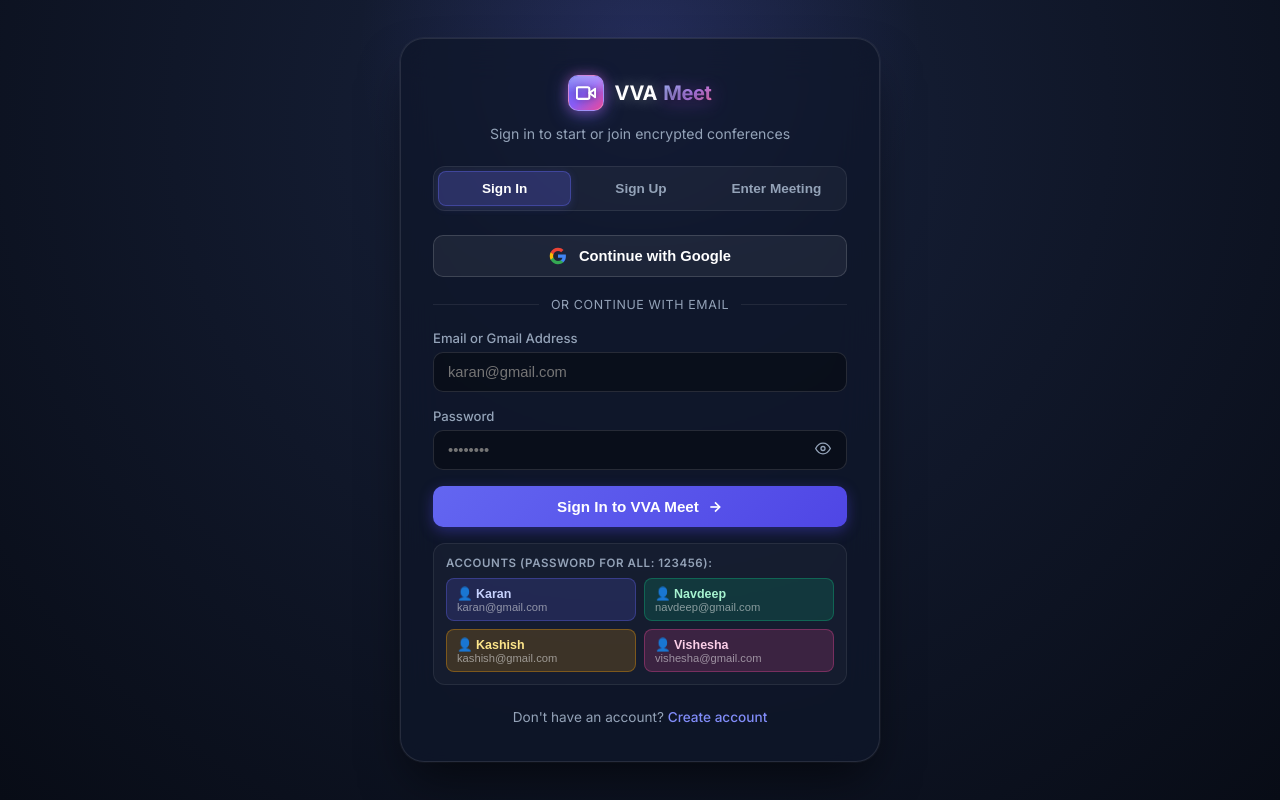
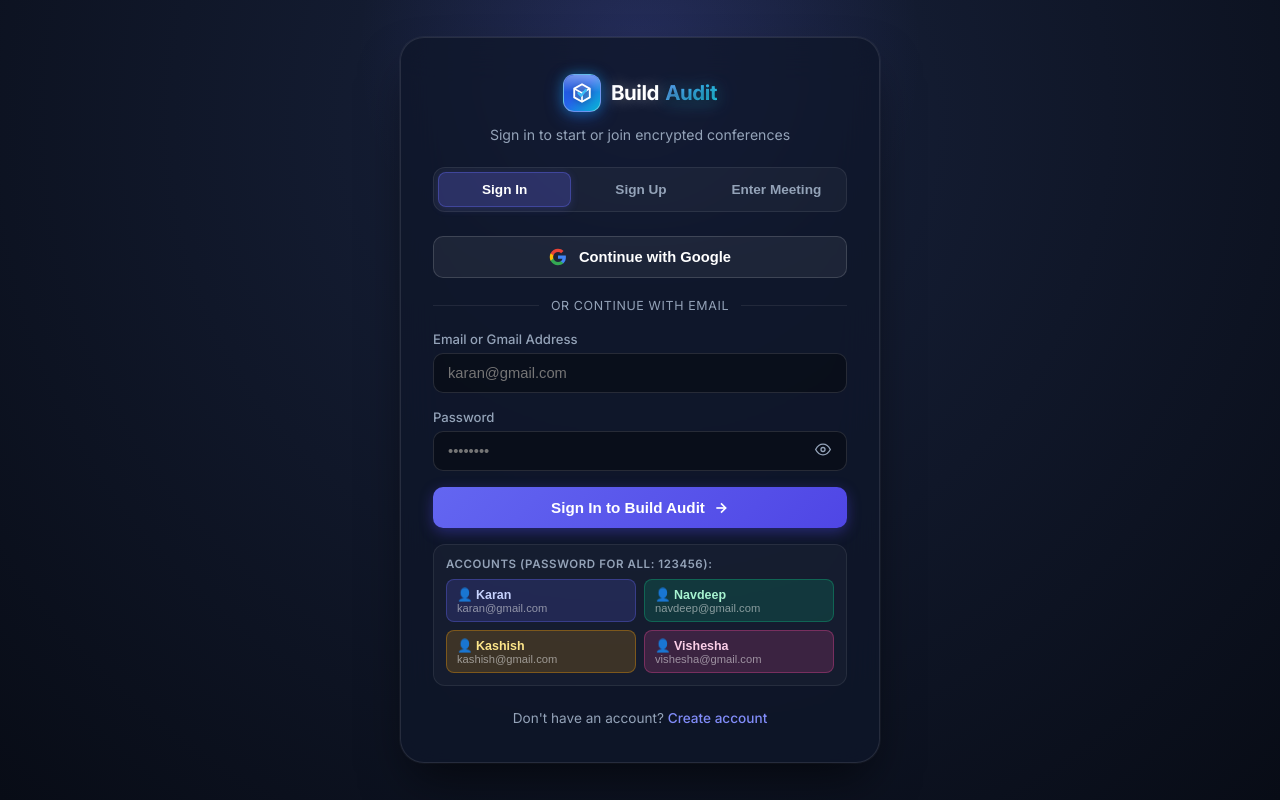
Before and after one commit to sainimuskan0017-debug/vva-meet, a PHP site: page /login.php in a window 1280 px wide. Run offline with PHP 8.4, Linux system fonts and the light colour scheme.

Commit message:
brand: redesign brand identity to Build Audit with 3D structural cube emblem and vibrant gradient styling

```diff
--- a/css/main.css
+++ b/css/main.css
@@ -77,13 +77,13 @@ html, body {
 }
 
 /* ==========================================================================
-   Global Brand Identity: VVA Meet (Ultra-Visible & Vibrant Design)
+   Global Brand Identity: Build Audit (Ultra-Visible & Vibrant Design)
    ========================================================================== */
 .brand-logo,
 .auth-logo {
   display: inline-flex;
   align-items: center;
-  gap: 10px;
+  gap: 12px;
   text-decoration: none;
   color: #ffffff;
   font-family: var(--font-sans);
@@ -106,20 +106,20 @@ html, body {
   text-decoration: none;
 }
 
-/* Vibrant Glowing Camera Icon Container */
+/* Vibrant Architectural Glowing Brand Container */
 .brand-icon {
-  width: 36px;
-  height: 36px;
-  min-width: 36px;
-  min-height: 36px;
-  background: linear-gradient(135deg, #6366f1 0%, #8b5cf6 50%, #ec4899 100%);
-  border-radius: 10px;
+  width: 38px;
+  height: 38px;
+  min-width: 38px;
+  min-height: 38px;
+  background: linear-gradient(135deg, #1d4ed8 0%, #2563eb 45%, #06b6d4 100%);
+  border-radius: 11px;
   display: inline-flex;
   align-items: center;
   justify-content: center;
   color: #ffffff;
-  box-shadow: 0 4px 18px rgba(99, 102, 241, 0.55), 0 0 12px rgba(236, 72, 153, 0.4);
-  border: 1px solid rgba(255, 255, 255, 0.3);
+  box-shadow: 0 4px 18px rgba(37, 99, 235, 0.45), 0 0 12px rgba(6, 182, 212, 0.35);
+  border: 1px solid rgba(255, 255, 255, 0.35);
   position: relative;
   overflow: hidden;
   transition: box-shadow 0.25s ease, transform 0.25s ease;
@@ -131,22 +131,22 @@ html, body {
   top: 0;
   left: 0;
   right: 0;
-  height: 50%;
-  background: linear-gradient(180deg, rgba(255, 255, 255, 0.35) 0%, rgba(255, 255, 255, 0) 100%);
-  border-radius: 9px 9px 0 0;
+  height: 48%;
+  background: linear-gradient(180deg, rgba(255, 255, 255, 0.38) 0%, rgba(255, 255, 255, 0) 100%);
+  border-radius: 10px 10px 0 0;
   pointer-events: none;
 }
 
 .brand-logo:hover .brand-icon,
 .auth-logo:hover .brand-icon {
-  box-shadow: 0 6px 24px rgba(99, 102, 241, 0.75), 0 0 18px rgba(236, 72, 153, 0.6);
+  box-shadow: 0 6px 24px rgba(37, 99, 235, 0.65), 0 0 18px rgba(6, 182, 212, 0.5);
   transform: scale(1.05);
 }
 
 .brand-icon svg {
   color: #ffffff;
   stroke: #ffffff;
-  filter: drop-shadow(0 1px 3px rgba(0, 0, 0, 0.4));
+  filter: drop-shadow(0 1px 3px rgba(0, 0, 0, 0.35));
   position: relative;
   z-index: 1;
 }
@@ -158,7 +158,7 @@ html, body {
   display: inline-flex;
   align-items: center;
   gap: 6px;
-  font-size: 1.25rem;
+  font-size: 1.28rem;
   font-weight: 800;
   line-height: 1;
   color: #ffffff;
@@ -166,19 +166,22 @@ html, body {
   text-shadow: 0 2px 10px rgba(0, 0, 0, 0.5);
 }
 
+.brand-build,
 .brand-vva {
   color: #ffffff;
   font-weight: 900;
-  letter-spacing: -0.01em;
+  letter-spacing: -0.02em;
   text-shadow: 0 0 16px rgba(255, 255, 255, 0.35);
 }
 
+.brand-audit,
 .brand-meet {
-  background: linear-gradient(135deg, #a5b4fc 0%, #c084fc 60%, #f472b6 100%);
+  background: linear-gradient(135deg, #60a5fa 0%, #38bdf8 55%, #22d3ee 100%);
   -webkit-background-clip: text;
+  background-clip: text;
   -webkit-text-fill-color: transparent;
   font-weight: 800;
-  filter: drop-shadow(0 2px 8px rgba(168, 85, 247, 0.4));
+  filter: drop-shadow(0 2px 8px rgba(56, 189, 248, 0.4));
 }
 
 /* Buttons */
--- a/login.php
+++ b/login.php
@@ -45,7 +45,7 @@ $baseUrl = ($baseDir === '' || $baseDir === '/') ? '/' : $baseDir . '/';
 <head>
   <meta charset="UTF-8">
   <meta name="viewport" content="width=device-width, initial-scale=1.0">
-  <title>Sign In & Join Meetings - VVA Meet</title>
+  <title>Sign In & Join Meetings - Build Audit</title>
   <base href="<?= htmlspecialchars($baseUrl) ?>">
   <link rel="stylesheet" href="css/main.css">
   <style>
@@ -348,12 +348,14 @@ $baseUrl = ($baseDir === '' || $baseDir === '/') ? '/' : $baseDir . '/';
       <div class="auth-header">
         <a href="index.php" class="auth-logo">
           <div class="brand-icon">
-            <svg width="20" height="20" viewBox="0 0 24 24" fill="none" stroke="currentColor" stroke-width="2.5" stroke-linecap="round" stroke-linejoin="round">
-              <polygon points="23 7 16 12 23 17 23 7"></polygon>
-              <rect x="1" y="5" width="15" height="14" rx="2" ry="2"></rect>
+            <svg width="22" height="22" viewBox="0 0 24 24" fill="none" xmlns="http://www.w3.org/2000/svg">
+              <path d="M12 2.5L20.5 7.2V16.8L12 21.5L3.5 16.8V7.2L12 2.5Z" stroke="#ffffff" stroke-width="2" stroke-linejoin="round" fill="rgba(255, 255, 255, 0.12)"/>
+              <path d="M12 12V21.5" stroke="#ffffff" stroke-width="1.8" stroke-linejoin="round"/>
+              <path d="M20.5 7.2L12 12L3.5 7.2" stroke="#ffffff" stroke-width="1.8" stroke-linejoin="round"/>
+              <path d="M8.2 12.2L11 15L16.2 8.8" stroke="#38bdf8" stroke-width="2.6" stroke-linecap="round" stroke-linejoin="round"/>
             </svg>
           </div>
-          <span class="brand-name"><strong class="brand-vva">VVA</strong> <span class="brand-meet">Meet</span></span>
+          <span class="brand-name"><strong class="brand-build">Build</strong> <span class="brand-audit">Audit</span></span>
         </a>
         <p id="authSubtitle" style="color: var(--text-muted); font-size: 0.88rem; margin: 0;">Sign in to start or join encrypted conferences</p>
       </div>
@@ -423,7 +425,7 @@ $baseUrl = ($baseDir === '' || $baseDir === '/') ? '/' : $baseDir . '/';
           </div>
 
           <button type="submit" id="btnSignInSubmit" class="btn-submit">
-            <span>Sign In to VVA Meet</span>
+            <span>Sign In to Build Audit</span>
             <svg width="16" height="16" viewBox="0 0 24 24" fill="none" stroke="currentColor" stroke-width="2.5"><line x1="5" y1="12" x2="19" y2="12"></line><polyline points="12 5 19 12 12 19"></polyline></svg>
           </button>
         </form>
@@ -577,7 +579,7 @@ $baseUrl = ($baseDir === '' || $baseDir === '/') ? '/' : $baseDir . '/';
       </div>
 
       <p style="font-size:0.85rem; color:var(--text-muted); margin-bottom:16px;">
-        Choose or enter your Google / Gmail account to connect to VVA Meet.
+        Choose or enter your Google / Gmail account to connect to Build Audit.
       </p>
 
       <form id="formGoogleAuth">
```
Also changed, not shown: css/dashboard.css (+39 -17 lines), css/landing.css (+5 -5 lines), dev_server.js (+14 -1 lines), index.php (+9 -7 lines), room.php (+9 -7 lines).
